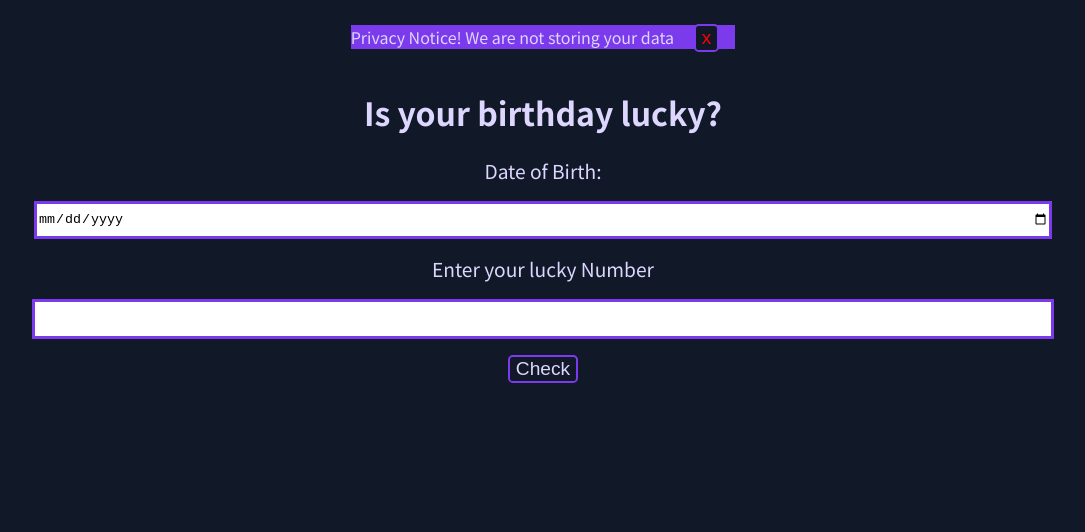
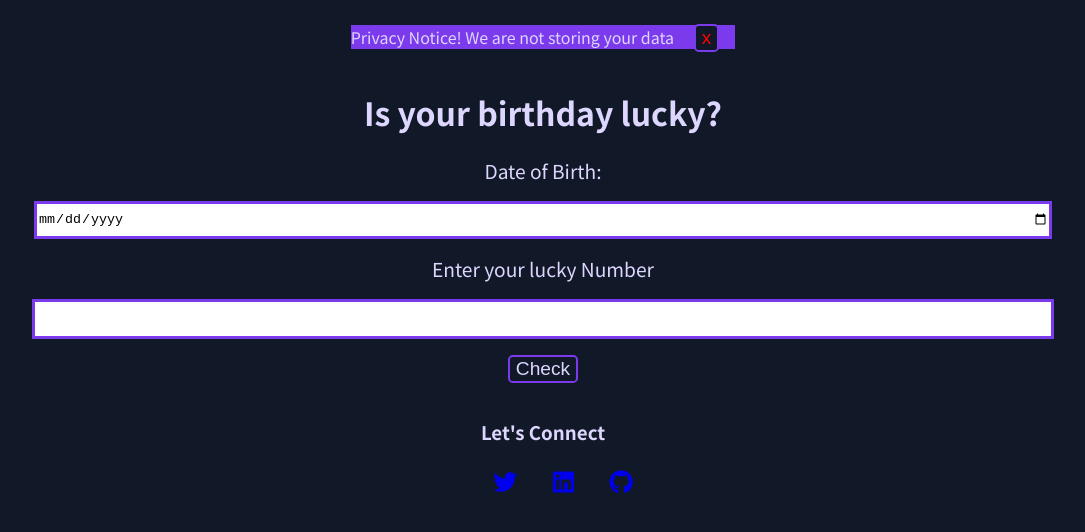
Before and after one commit to suryxks/Is-Your-birthday-Lucky, a plain HTML site: page index.html in a window 1280 px wide. Shown: the whole page, without its empty margins (97-1182 px from the left). Drawn offline with Linux system fonts and the light colour scheme.

Commit message:
update: added social links

```diff
--- a/index.html
+++ b/index.html
@@ -1,5 +1,6 @@
 <!DOCTYPE html>
 <html lang="en">
+
 <head>
     <meta charset="UTF-8">
     <meta http-equiv="X-UA-Compatible" content="IE=edge">
@@ -7,16 +8,31 @@
     <title>Is Your Birthday Lucky</title>
     <link href="style.css" rel="stylesheet">
 </head>
+
 <body>
     <div class="container">
-    <span id="privacy">Privacy Notice! We are not storing your data  <button id="close">x</button></span>
+        <span id="privacy">Privacy Notice! We are not storing your data <button id="close">x</button></span>
         <h1>Is your birthday lucky?</h1>
         <label for="dob">Date of Birth:</label>
         <input id="dob" type="date">
         <label for="lucky-no">Enter your lucky Number</label>
         <input id="lucky-no" type="number">
         <button id="check-btn">Check</button>
+
     </div>
+    <footer>
+         <div class="container">
+        <h3>Let's Connect</h3>
+        <ul class="social-links list-non-bullet ">
+          <li class="list-item-inline"><a class="link" href="https://twitter.com/suryxks"><i class="fab fa-twitter"></i></a></li>
+          <li class="list-item-inline"><a class="link" href="https://www.linkedin.com/in/surya-k-s-376b681b5/"><i class="fab fa-linkedin"></i></a></li>
+
+          <li class="list-item-inline"><a class="link" href="https://github.com/suryxks"><i class="fab fa-github"></i></a></li>
+        </ul>
+    </div>
+    </footer>
+    <script src="https://kit.fontawesome.com/4ef5fc7910.js" crossorigin="anonymous"></script>
     <script src="app.js"></script>
 </body>
+
 </html>
--- a/style.css
+++ b/style.css
@@ -43,6 +43,18 @@ span button{
 
     color: red;
 }
+footer {
+    margin:auto;
+}
 button{
     cursor: pointer;
 }
+li{
+    display: inline;
+    padding:1rem;
+    font-size: x-large;
+}
+.list-non-bullet{
+    list-style: none;
+    display: inline;
+}
```
Lines whose indentation alone changed are shown as unchanged.
